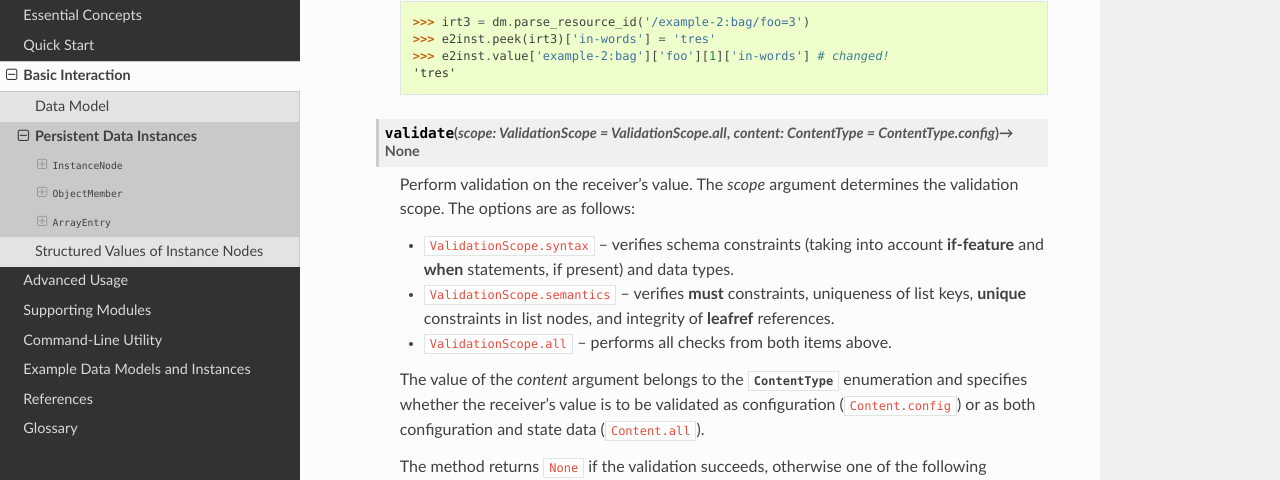
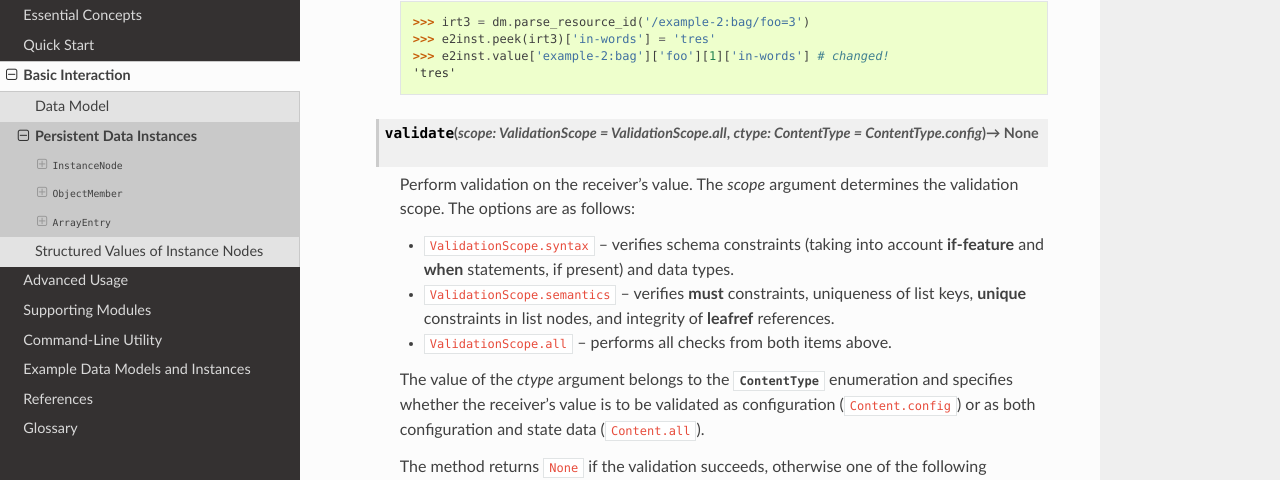
Before and after one commit to CZ-NIC/yangson, a Sphinx documentation site: the page built from docs/instance.rst, in a window 1280 px wide and 900 px high, scrolled down 7098 px. Shown: the part 134-614 px from the top of the window. Built offline with Sphinx 7.4.7 and the Read the Docs theme 2.0.0, drawn with Linux system fonts in a browser that asks for light colours.

Commit message:
Fix parameter name in docs

```diff
--- a/docs/instance.rst
+++ b/docs/instance.rst
@@ -444,7 +444,7 @@ __ http://www.sphinx-doc.org/en/stable/ext/doctest.html
 	 'tres'
 
    .. method:: validate(scope: ValidationScope = ValidationScope.all, \
-	       content: ContentType = ContentType.config) -> None
+	       ctype: ContentType = ContentType.config) -> None
 
       Perform validation on the receiver's value. The *scope* argument
       determines the validation scope. The options are as follows:
@@ -460,7 +460,7 @@ __ http://www.sphinx-doc.org/en/stable/ext/doctest.html
       * ``ValidationScope.all`` – performs all checks from both items
 	above.
 
-      The value of the *content* argument belongs to the
+      The value of the *ctype* argument belongs to the
       :class:`~.enumerations.ContentType` enumeration and specifies
       whether the receiver's value is to be validated as configuration
       (``Content.config``) or as both configuration and state data
```
